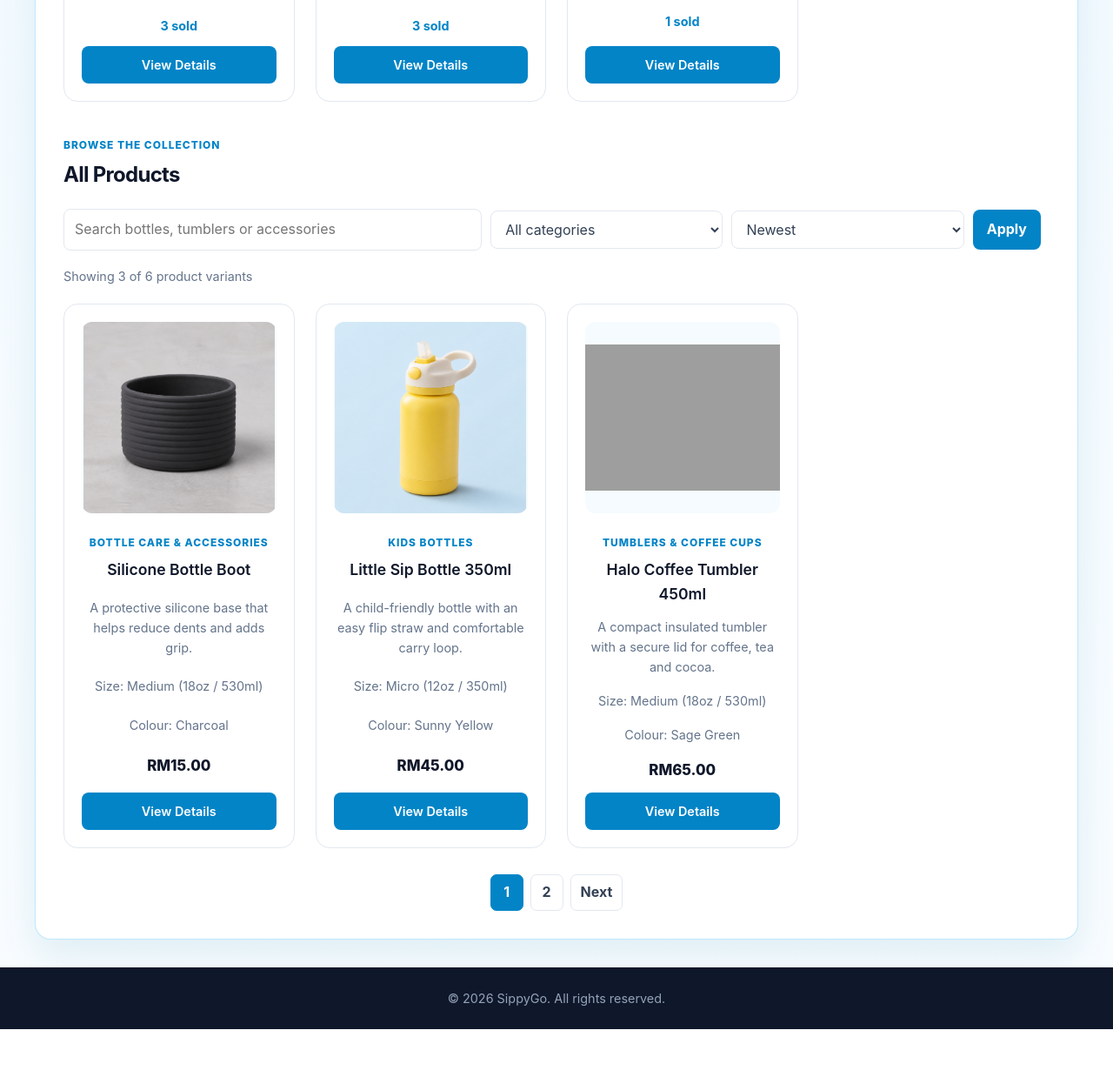
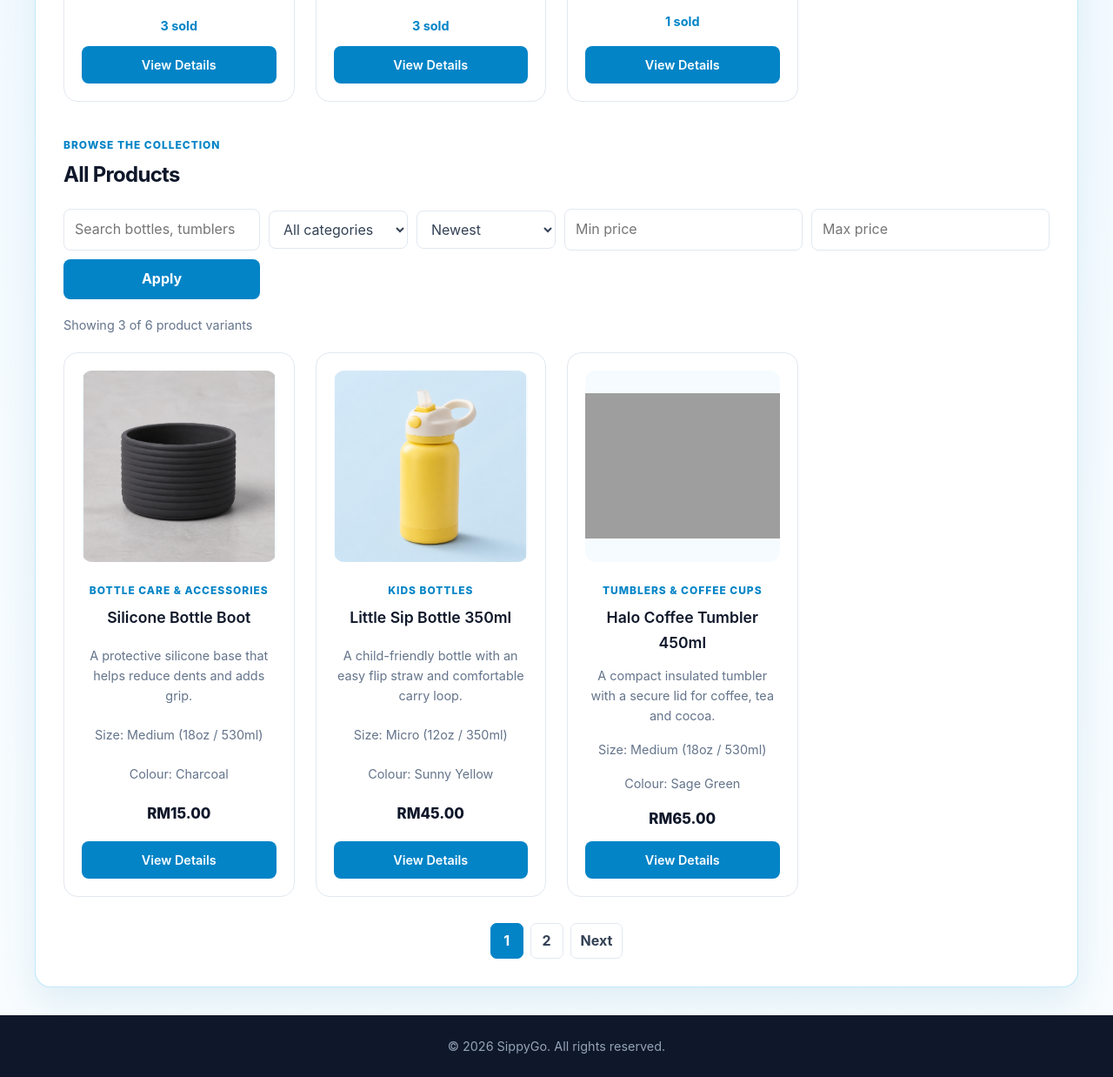
Before and after one commit to Zhifoong0822/WaterBottleOnlineShoppingWeb, a PHP site: page /products.php in a window 1280 px wide. Shown: the part 1068-2306 px from the top of the page at 87% size. Before the commit the page ends 2251 px from the top, so only its background shows below. Run offline with PHP 8.4, Linux system fonts and the light colour scheme; data comes from the database, SQL or seed files in the repository; some libraries are stand-ins or nearby versions; grey boxes are pictures that could not be loaded.

Commit message:
update product filtering

```diff
--- a/products.php
+++ b/products.php
@@ -7,6 +7,10 @@ $_hide_page_title = true;
 $search = trim(get('search', ''));
 $category_id = get('category', '');
 $sort = get('sort', 'newest');
+
+$min_price = get('min_price', '');
+$max_price = get('max_price', '');
+
 $page = max(1, (int) get('page', 1));
 $limit = 3;
 
@@ -19,19 +23,27 @@ $category_id = $category_id === '' ? null : (int) $category_id;
 $sort_map = [
     'newest' => 'pv.variant_id DESC',
     'popular' => 'units_sold DESC, pv.variant_id DESC',
-    'price_low' => 'p.price ASC',
-    'price_high' => 'p.price DESC',
     'name_asc' => 'p.name ASC',
 ];
 $sql_sort = $sort_map[$sort] ?? $sort_map['newest'];
 
+//display categories for filtering
 $categories = $_db->query(
     'SELECT category_id, category_name FROM categories ORDER BY category_name'
 )->fetchAll();
 
+//filter products based on filter criteria (search, category, sort)
 $product_filter = '(p.name LIKE :search OR p.description LIKE :search)';
 if ($category_id !== null) {
     $product_filter .= ' AND p.category_id = :category_id';
+}
+
+if ($min_price !== '' && is_numeric($min_price)) {
+    $product_filter .= ' AND p.price >= :min_price';
+}
+
+if ($max_price !== '' && is_numeric($max_price)) {
+    $product_filter .= ' AND p.price <= :max_price';
 }
 
 $count_stmt = $_db->prepare(
@@ -44,11 +56,19 @@ $count_stmt->bindValue(':search', "%$search%");
 if ($category_id !== null) {
     $count_stmt->bindValue(':category_id', $category_id, PDO::PARAM_INT);
 }
+if ($min_price !== '' && is_numeric($min_price)) {
+    $count_stmt->bindValue(':min_price', (float) $min_price);
+}
+if ($max_price !== '' && is_numeric($max_price)) {
+    $count_stmt->bindValue(':max_price', (float) $max_price);
+}
 $count_stmt->execute();
 $total_items = (int) $count_stmt->fetchColumn();
-
+// Calculate total pages based on total items and limit
 $total_pages = max(1, (int) ceil($total_items / $limit));
+//ensure the requested page does not exceed the total number of pages
 $page = min($page, $total_pages);
+//define skipping how many records to fetch for pagination
 $offset = ($page - 1) * $limit;
 
 $top_selling_stmt = $_db->query(
@@ -108,9 +128,19 @@ $products_stmt = $_db->prepare(
     LIMIT :limit OFFSET :offset"
 );
 $products_stmt->bindValue(':search', "%$search%");
+
 if ($category_id !== null) {
     $products_stmt->bindValue(':category_id', $category_id, PDO::PARAM_INT);
 }
+
+if ($min_price !== '' && is_numeric($min_price)) {
+    $products_stmt->bindValue(':min_price', (float) $min_price);
+}
+
+if ($max_price !== '' && is_numeric($max_price)) {
+    $products_stmt->bindValue(':max_price', (float) $max_price);
+}
+
 $products_stmt->bindValue(':limit', $limit, PDO::PARAM_INT);
 $products_stmt->bindValue(':offset', $offset, PDO::PARAM_INT);
 $products_stmt->execute();
@@ -202,14 +232,36 @@ require '_head.php';
         <select name="sort">
             <option value="newest" <?= $sort === 'newest' ? 'selected' : '' ?>>Newest</option>
             <option value="popular" <?= $sort === 'popular' ? 'selected' : '' ?>>Most popular</option>
-            <option value="price_low" <?= $sort === 'price_low' ? 'selected' : '' ?>>Price: low to high</option>
-            <option value="price_high" <?= $sort === 'price_high' ? 'selected' : '' ?>>Price: high to low</option>
             <option value="name_asc" <?= $sort === 'name_asc' ? 'selected' : '' ?>>Name: A to Z</option>
         </select>
 
+          <input
+                type="number"
+                name="min_price"
+                placeholder="Min price"
+                min="0"
+                step="0.01"
+                value="<?= encode($min_price) ?>"
+            >
+
+            <input
+                type="number"
+                name="max_price"
+                placeholder="Max price"
+                min="0"
+                step="0.01"
+                value="<?= encode($max_price) ?>"
+            >
+
         <button type="submit">Apply</button>
-        <?php if ($search !== '' || $category_id !== null || $sort !== 'newest'): ?>
-            <a href="products.php" class="clear-filter">Clear</a>
+        <?php if (
+            $search !== '' ||
+            $category_id !== null ||
+            $min_price !== '' ||
+            $max_price !== '' ||
+            $sort !== 'newest'
+        ): ?>
+<a href="products.php" class="clear-filter">Clear</a>
         <?php endif; ?>
     </form>
 
@@ -234,12 +286,12 @@ require '_head.php';
         <?php endif; ?>
         <?php for ($i = 1; $i <= $total_pages; $i++): ?>
             <a
-                href="products.php?search=<?= urlencode($search) ?>&category=<?= $category_id ?? '' ?>&sort=<?= urlencode($sort) ?>&page=<?= $i ?>"
+                href="products.php?search=<?= urlencode($search) ?>&category=<?= $category_id ?? '' ?>&min_price=<?= urlencode($min_price) ?>&max_price=<?= urlencode($max_price) ?>&sort=<?= urlencode($sort) ?>&page=<?= $i ?>"
                 class="<?= $i === $page ? 'active' : '' ?>"
             ><?= $i ?></a>
         <?php endfor; ?>
         <?php if ($page < $total_pages): ?>
-            <a href="products.php?search=<?= urlencode($search) ?>&category=<?= $category_id ?? '' ?>&sort=<?= urlencode($sort) ?>&page=<?= $page + 1 ?>" aria-label="Next page">Next</a>
+            <a href="products.php?search=<?= urlencode($search) ?>&category=<?= $category_id ?? '' ?>&min_price=<?= urlencode($min_price) ?>&max_price=<?= urlencode($max_price) ?>&sort=<?= urlencode($sort) ?>&page=<?= $page + 1 ?>" aria-label="Next page">Next</a>
         <?php endif; ?>
     </nav>
     <?php endif; ?>
```
